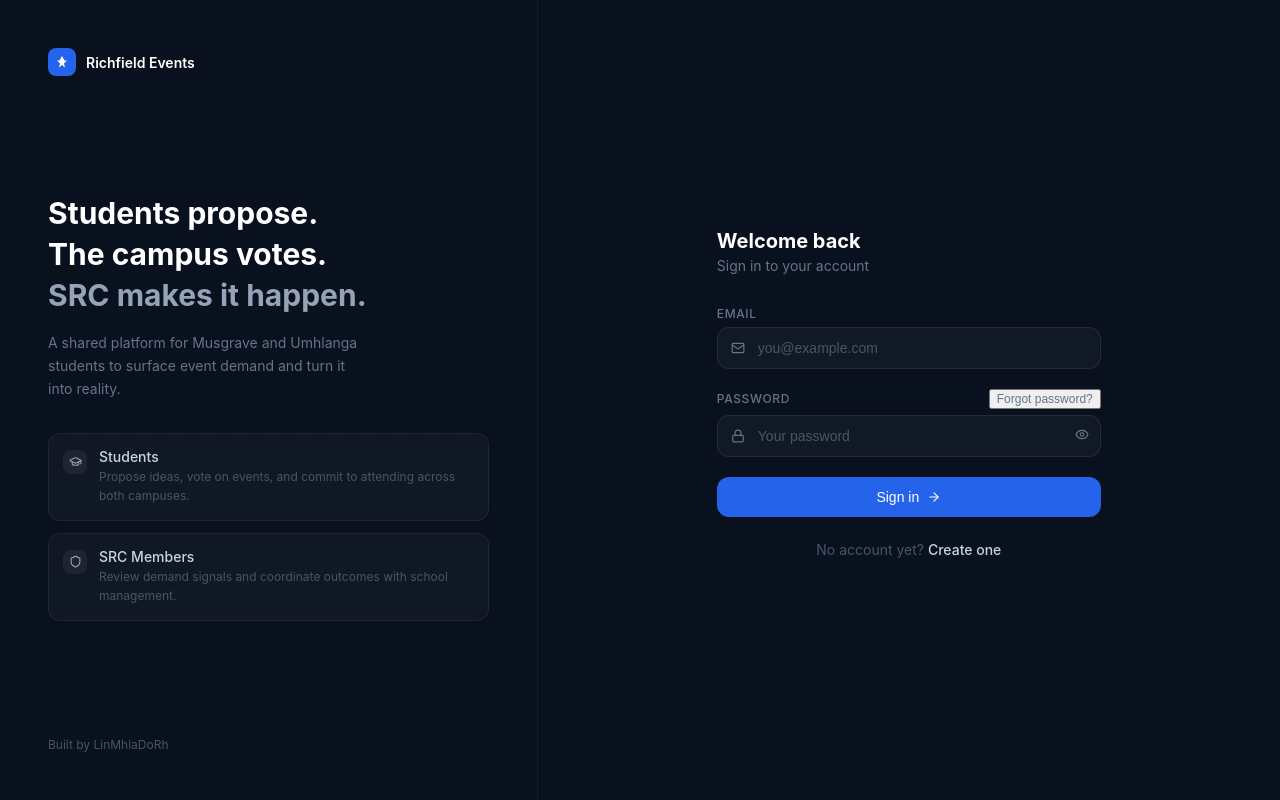
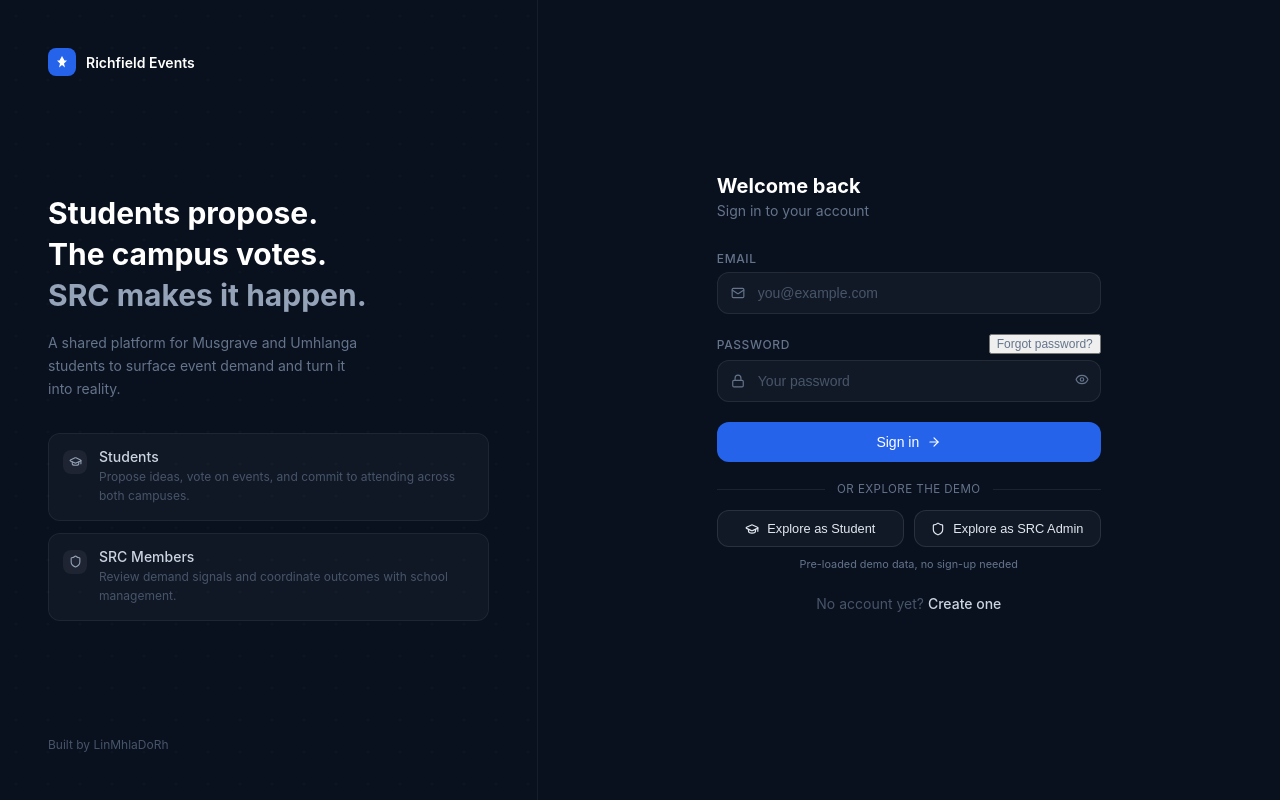
Before and after one commit to LinMhlaDoRh/Student-Events-Platform, a React (Vite) app: page /signin in a window 1280 px wide. Built offline with nearby package versions, Linux system fonts and the light colour scheme; no server answers; the HTML template or start-up script is replaced by a standard one.

Commit message:
testing demo

```diff
--- a/src/bolt-auth.css
+++ b/src/bolt-auth.css
@@ -438,3 +438,22 @@
   padding: 0.75rem 1rem;
   font-size: 0.875rem;
 }
+
+/* Prevent iOS Safari from auto-zooming when an auth input is focused.
+   Inputs below 16px trigger a zoom-in that persists after login/sign-up,
+   leaving the student dashboard shifted/misaligned until a manual refresh. */
+@media (max-width: 768px) {
+  .bolt-input,
+  .bolt-input-select { font-size: 16px; }
+}
+
+/* Demo access buttons (let anyone explore without signing up) */
+.bolt-demo { margin-top: 1.25rem; }
+.bolt-demo-divider { display: flex; align-items: center; gap: 0.75rem; color: #64748b; font-size: 0.72rem; text-transform: uppercase; letter-spacing: 0.04em; margin-bottom: 0.875rem; }
+.bolt-demo-divider::before, .bolt-demo-divider::after { content: ""; flex: 1; height: 1px; background: rgba(255, 255, 255, 0.08); }
+.bolt-demo-row { display: flex; gap: 0.625rem; }
+.bolt-demo-btn { flex: 1; display: inline-flex; align-items: center; justify-content: center; gap: 0.5rem; padding: 0.625rem 0.75rem; border-radius: 0.75rem; background: rgba(255, 255, 255, 0.04); border: 1px solid rgba(255, 255, 255, 0.1); color: #e2e8f0; font-size: 0.8rem; font-weight: 500; cursor: pointer; transition: background 0.15s, border-color 0.15s; }
+.bolt-demo-btn:hover { background: rgba(255, 255, 255, 0.08); border-color: rgba(37, 99, 235, 0.55); }
+.bolt-demo-btn:disabled { opacity: 0.5; cursor: not-allowed; }
+.bolt-demo-note { text-align: center; color: #64748b; font-size: 0.68rem; margin: 0.625rem 0 0; }
+@media (max-width: 480px) { .bolt-demo-row { flex-direction: column; } }
--- a/src/pages/SignIn.jsx
+++ b/src/pages/SignIn.jsx
@@ -2,6 +2,10 @@ import React, { useState } from 'react';
 import { Link, useNavigate } from 'react-router-dom';
 import { Mail, Lock, Eye, EyeOff, AlertCircle, CheckCircle, ArrowRight, GraduationCap, Shield } from 'lucide-react';
 import { supabase } from '../supabaseClient';
+
+const DEMO_PASSWORD = 'demo1234';
+const DEMO_STUDENT_EMAIL = 'student.demo@richfield.ac.za';
+const DEMO_ADMIN_EMAIL = 'admin.demo@richfield.ac.za';
 
 export default function SignIn() {
   const navigate = useNavigate();
@@ -33,6 +37,24 @@ export default function SignIn() {
       // race that and briefly flash the student dashboard for admins.
     } catch (err) {
       setError(err.message || "Login failed. Please try again.");
+    } finally {
+      setIsLoading(false);
+    }
+  }
+
+  async function demoLogin(kind) {
+    setError("");
+    setNotice("");
+    if (!supabase) { setError("Authentication is not configured. Please try again later."); return; }
+    const creds = kind === 'admin'
+      ? { email: DEMO_ADMIN_EMAIL, password: DEMO_PASSWORD }
+      : { email: DEMO_STUDENT_EMAIL, password: DEMO_PASSWORD };
+    setIsLoading(true);
+    try {
+      const { error: signInError } = await supabase.auth.signInWithPassword(creds);
+      if (signInError) throw signInError;
+    } catch (err) {
+      setError("This demo account is not set up yet -- create it once (see supabase/demo-seed.sql), then this button works.");
     } finally {
       setIsLoading(false);
     }
@@ -193,6 +215,19 @@ export default function SignIn() {
             </button>
           </form>
 
+          <div className="bolt-demo">
+            <div className="bolt-demo-divider"><span>or explore the demo</span></div>
+            <div className="bolt-demo-row">
+              <button type="button" className="bolt-demo-btn" disabled={isLoading} onClick={() => demoLogin('student')}>
+                <GraduationCap size={14} /> Explore as Student
+              </button>
+              <button type="button" className="bolt-demo-btn" disabled={isLoading} onClick={() => demoLogin('admin')}>
+                <Shield size={14} /> Explore as SRC Admin
+              </button>
+            </div>
+            <p className="bolt-demo-note">Pre-loaded demo data, no sign-up needed</p>
+          </div>
+
           <p className="bolt-auth-link">
             No account yet?{" "}
             <Link to="/signup">
```
